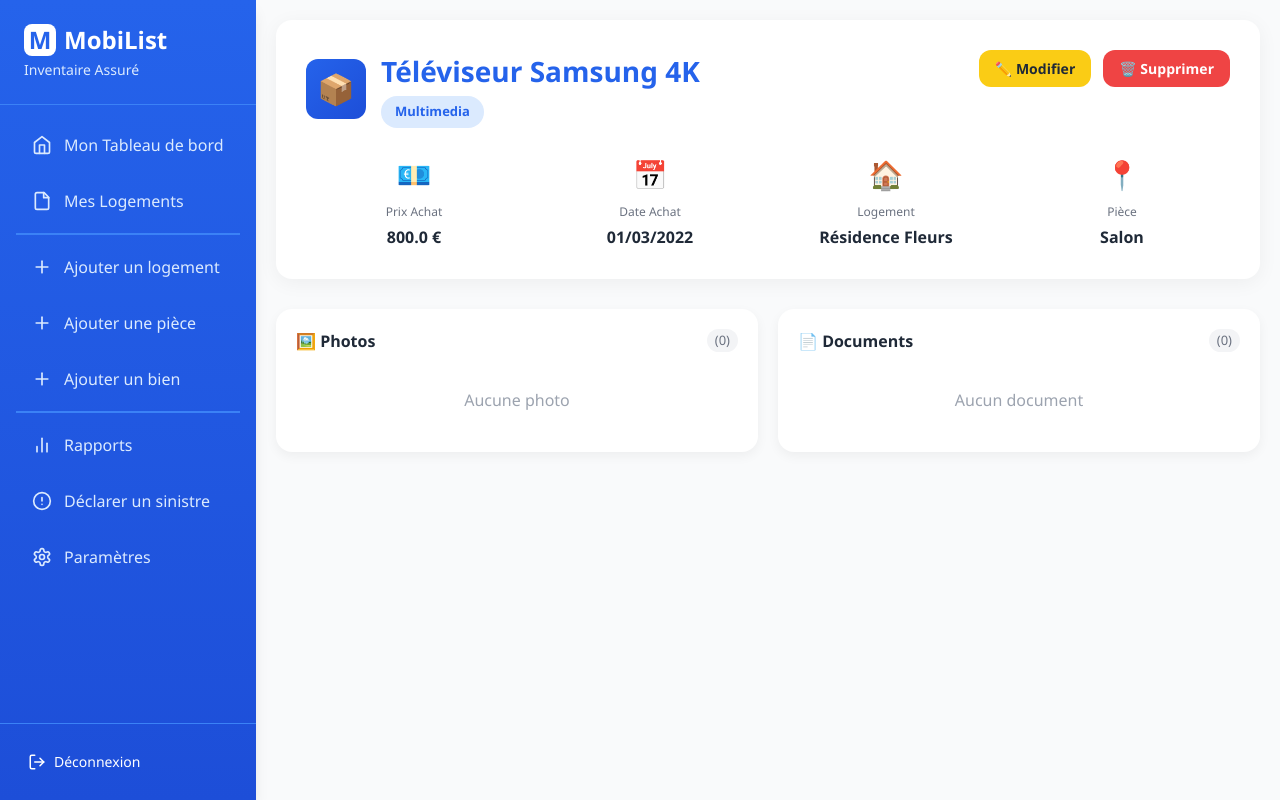
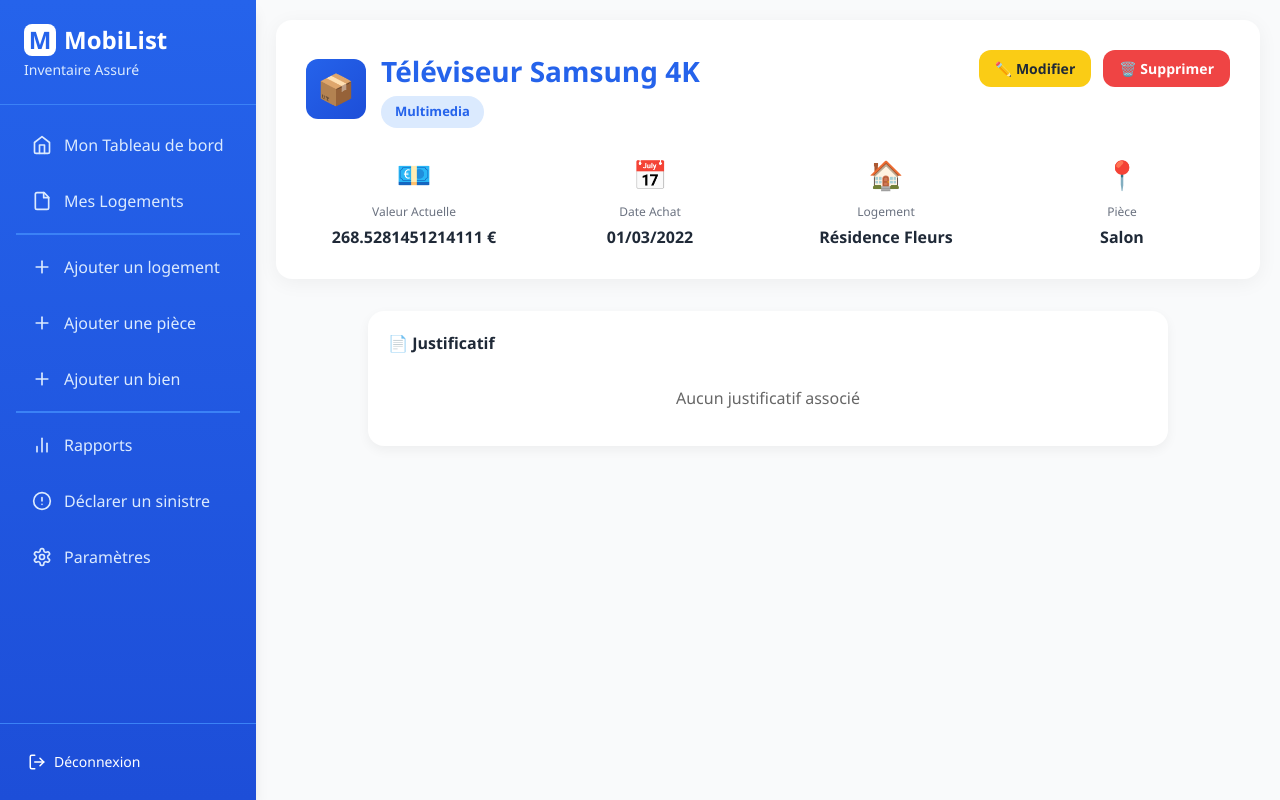
Before and after one commit to Y46ne/SAE_Projet_etudiant, a Flask app: page /detail_bien/1 in a window 1280 px wide. Run offline with Flask 3, Linux system fonts and the light colour scheme; a user stored in the database is signed in; some libraries are stand-ins or nearby versions.

Commit message:
les justificatifs sont fonctionnels

```diff
--- a/monApp/app.py
+++ b/monApp/app.py
@@ -2,11 +2,13 @@ from flask import Flask
 from flask_sqlalchemy import SQLAlchemy
 from flask_bootstrap5 import Bootstrap
 from flask_login import LoginManager
+import os
 
 app = Flask(__name__,
             static_folder='static',
             template_folder='templates')
 app.config.from_object('config')
+app.config['UPLOAD_FOLDER'] = os.path.join(os.path.dirname(os.path.abspath(__file__)), 'static/uploads')
 
 db = SQLAlchemy()
 db.init_app(app)
--- a/monApp/commands.py
+++ b/monApp/commands.py
@@ -108,7 +108,8 @@ def loaddb(filename):
         justificatif = Justificatif(
             chemin_fichier=j['chemin_fichier'],
             type_justificatif=j.get('type_justificatif'),
-            date_ajout=datetime.fromisoformat(j['date_ajout']) if j.get('date_ajout') else None
+            date_ajout=datetime.fromisoformat(j['date_ajout']) if j.get('date_ajout') else None,
+            id_bien=int(j['id_bien']) if j.get('id_bien') else None
         )
         db.session.add(justificatif)
     db.session.commit()
--- a/monApp/database/bien.py
+++ b/monApp/database/bien.py
@@ -15,14 +15,13 @@ class Bien(db.Model):
     id_piece = db.Column(db.Integer, db.ForeignKey('piece.id_piece'), nullable=False)
     sinistres = db.relationship('Sinistre', secondary=impacte, lazy='subquery', backref=db.backref('biens', lazy='subquery'))
 
-    def __init__(self, nom_bien, id_piece, description=None, categorie=None, date_achat=None, prix_achat=None, id_justificatif=None):
+    def __init__(self, nom_bien, id_piece, description=None, categorie=None, date_achat=None, prix_achat=None):
         self.nom_bien = nom_bien
         self.description = description
         self.categorie = categorie
         self.date_achat = date_achat
         self.prix_achat = prix_achat
         self.id_piece = id_piece
-        self.id_justificatif = id_justificatif
         self.valeur_actuelle = self.calculer_valeur_actuelle()
     def calculer_valeur_actuelle(self):
         """
--- a/monApp/templates/ajouter_bien.html
+++ b/monApp/templates/ajouter_bien.html
@@ -95,8 +95,8 @@
 
                     <div class="form-group">
                         {{ form.facture.label(class="form-label") }}
-                        {{ form.facture(class="form-input-file") }}
-                        <small class="form-text">Joindre une facture pour prouver l'achat (PDF, JPG, PNG).</small>
+                        {{ form.facture(class="form-input-file", required=True) }}
+                        <small class="form-text" style="color: #d9534f;">* Justificatif obligatoire (PDF, JPG, PNG).</small>
                     </div>
 
 
--- a/monApp/templates/detail_bien.html
+++ b/monApp/templates/detail_bien.html
@@ -31,8 +31,8 @@
         <div class="info-grid">
             <div class="info-item">
                 <div class="info-icon">💶</div>
-                <div class="info-label">Prix Achat</div>
-                <div class="info-value">{{ bien.prix_achat if bien.prix_achat is not none else 'Non renseigné' }} €</div>
+                <div class="info-label">Valeur Actuelle</div>
+                <div class="info-value">{{ bien.valeur_actuelle if bien.valeur_actuelle is not none else 'Non renseigné' }} €</div>
             </div>
             <div class="info-item">
                 <div class="info-icon">📅</div>
@@ -56,50 +56,25 @@
         </div>
     </div>
 
-    <div class="bottom-grid">
-        <div class="media-card">
+    <div class="media-card" style="max-width: 800px; margin: 2rem auto;">
         <div class="media-header">
-                <h3>🖼️ Photos</h3>
-                <span class="media-count">({{ bien.photos|length if bien.photos else 0 }})</span>
+            <h3>📄 Justificatif</h3>
         </div>
         <div class="media-list">
-                {% if bien.photos %}
-                    {% for photo in bien.photos %}
+            {% if bien.justificatif and bien.justificatif.fichier_existe %}
             <div class="media-item">
                 <div class="media-info">
-                            <span class="media-icon">🖼️</span>
-                            <span class="media-name">{{ photo.titre or 'Photo' }}</span>
+                    <span class="media-icon">{% if bien.justificatif.is_image %}🖼️{% else %}📄{% endif %}</span>
+                    <span class="media-name">{{ bien.justificatif.type_justificatif or 'Justificatif' }}</span>
                 </div>
-                        <a href="{{ url_for('static', filename='uploads/' + photo.fichier) }}" download class="download-btn">⬇️</a>
+                <a href="{{ url_for('static', filename='uploads/' ~ bien.justificatif.chemin_fichier) }}" download class="download-btn">⬇️</a>
             </div>
-                    {% endfor %}
             {% else %}
-                    <div class="empty-state"><p>Aucune photo</p></div>
-                {% endif %}
+            <div class="empty-state" style="text-align: center; padding: 1rem; color: #666;">
+                <p>Aucun justificatif associé</p>
             </div>
-        </div>
-
-        <div class="media-card">
-            <div class="media-header">
-                <h3>📄 Documents</h3>
-                <span class="media-count">({{ bien.documents|length if bien.documents else 0 }})</span>
-            </div>
-            <div class="media-list">
-                {% if bien.documents %}
-                    {% for doc in bien.documents %}
-                    <div class="media-item">
-                        <div class="media-info">
-                            <span class="media-icon">📄</span>
-                            <span class="media-name">{{ doc.titre or 'Document' }}</span>
-                        </div>
-                        <a href="{{ url_for('static', filename='uploads/' + doc.fichier) }}" download class="download-btn">⬇️</a>
-                    </div>
-                    {% endfor %}
-                {% else %}
-                    <div class="empty-state"><p>Aucun document</p></div>
             {% endif %}
         </div>
     </div>
 </div>
-</div>
 {% endblock %}
--- a/monApp/templates/tableauDeBord.html
+++ b/monApp/templates/tableauDeBord.html
@@ -7,14 +7,14 @@
 {% endblock %}
 
 {% block content %}
-<div class="container">
-    {% with messages = get_flashed_messages(with_categories=true) %}
+{% with messages = get_flashed_messages(with_categories=true) %}
       {% if messages %}
         {% for category, message in messages %}
-          <div class="alert alert-{{ category }}">{{ message }}</div>
+          <div class="alert alert-{{ category }} text-center">{{ message }}</div>
         {% endfor %}
       {% endif %}
     {% endwith %}
+<div class="container">
     <main class="main-content">
         <header>
             <h1>Tableau de Bord</h1>
--- a/monApp/views.py
+++ b/monApp/views.py
@@ -3,10 +3,12 @@ from flask_login import (
     login_user, logout_user, login_required, current_user
 )
 from hashlib import sha256
+from werkzeug.utils import secure_filename
+import os
 
 from .app import app, db, login_manager
 from config import *
-from monApp.database import User, Assure, Logement, Piece, Bien
+from monApp.database import User, Assure, Logement, Piece, Bien, Justificatif
 from monApp.forms import *
 from .forms import ChangePasswordForm
 
@@ -52,7 +54,7 @@ def logout():
     logout_user()
     return redirect ( url_for ('login'))
 
-@app.route('/info_bien/')
+@app.route('/info_bien/<int:id>')
 @login_required
 def info_bien(id):
     bien = Bien.query.get_or_404(id)
@@ -86,9 +88,9 @@ def tableau_de_bord():
             biens_de_la_piece = getattr(p, 'biens', [])
             nb_biens_logement += len(biens_de_la_piece)
             for b in biens_de_la_piece:
-                if b.prix_achat is not None:
+                if b.valeur_actuelle is not None:
                     try:
-                        valeur_logement += float(b.prix_achat)
+                        valeur_logement += float(b.valeur_actuelle)
                     except (ValueError, TypeError):
                         pass
 
@@ -327,44 +329,50 @@ def ajouter_bien():
 
     if form.validate_on_submit():
         try:
-            nouveau_bien = Bien(
-                nom_bien=form.nom_bien.data,
-                prix_achat=form.prix_achat.data,
-                categorie=form.categorie.data,
-                date_achat=form.date_achat.data,
-                id_piece=form.piece_id.data
-            )
+            fichier_facture = form.facture.data
+            if not fichier_facture:
+                flash("L'ajout d'un justificatif est obligatoire.", "danger")
+            else:
+                filename = secure_filename(fichier_facture.filename)
+                file_ext = os.path.splitext(filename)[1].lower()
 
-            db.session.add(nouveau_bien)
-            db.session.flush()
+                if file_ext not in ['.pdf', '.png', '.jpg', '.jpeg']:
+                    flash("Format de fichier non supporté. Veuillez utiliser PDF, PNG, JPG ou JPEG.", "danger")
+                else:
+                    nouveau_bien = Bien(
+                        nom_bien=form.nom_bien.data,
+                        prix_achat=form.prix_achat.data,
+                        categorie=form.categorie.data,
+                        date_achat=form.date_achat.data,
+                        id_piece=form.piece_id.data
+                    )
 
-            fichier_facture = form.facture.data
-            if fichier_facture:
-                filename = secure_filename(fichier_facture.filename)
+                    db.session.add(nouveau_bien)
+                    db.session.flush()
 
-                user_folder = os.path.join(app.config['UPLOAD_FOLDER'], f"assure_{current_user.id}")
-                os.makedirs(user_folder, exist_ok=True)
+                    user_folder = os.path.join(app.config['UPLOAD_FOLDER'], f"assure_{current_user.id_assure}")
+                    os.makedirs(user_folder, exist_ok=True)
 
-                file_path = os.path.join(user_folder, f"bien_{nouveau_bien.id_bien}_{filename}")
-                fichier_facture.save(file_path)
+                    file_path = os.path.join(user_folder, f"bien_{nouveau_bien.id_bien}_{filename}")
+                    fichier_facture.save(file_path)
 
-                relative_path = os.path.join(f"assure_{current_user.id}", f"bien_{nouveau_bien.id_bien}_{filename}")
+                    relative_path = os.path.join(f"assure_{current_user.id_assure}", f"bien_{nouveau_bien.id_bien}_{filename}")
 
-                nouveau_justificatif = Justificatif(
-                    chemin_fichier=relative_path,
-                    type_justificatif="Facture",
-                    bien=nouveau_bien
-                )
-                db.session.add(nouveau_justificatif)
+                    nouveau_justificatif = Justificatif(
+                        chemin_fichier=relative_path,
+                        type_justificatif="Facture",
+                        id_bien=nouveau_bien.id_bien
+                    )
+                    db.session.add(nouveau_justificatif)
 
-            db.session.commit()
-            flash("Nouveau bien ajouté avec succès !", "success")
-            # Récupérer la pièce et le logement associés
-            piece = Piece.query.get(nouveau_bien.id_piece)
-            if piece:
-                return redirect(url_for('gestion_bien', piece_id=piece.id_piece))
-            else:
-                return redirect(url_for('mes_logements'))
+                    db.session.commit()
+                    flash("Nouveau bien ajouté avec succès !", "success")
+                    # Récupérer la pièce et le logement associés
+                    piece = Piece.query.get(nouveau_bien.id_piece)
+                    if piece:
+                        return redirect(url_for('gestion_bien', piece_id=piece.id_piece))
+                    else:
+                        return redirect(url_for('mes_logements'))
 
         except Exception as e:
             db.session.rollback()
```
Also changed, not shown: monApp/data/data.yml (+26 -0 lines), monApp/database/justificatif.py (+28 -1 lines), monApp.db, 2 other files. Lines whose indentation alone changed are shown as unchanged.
